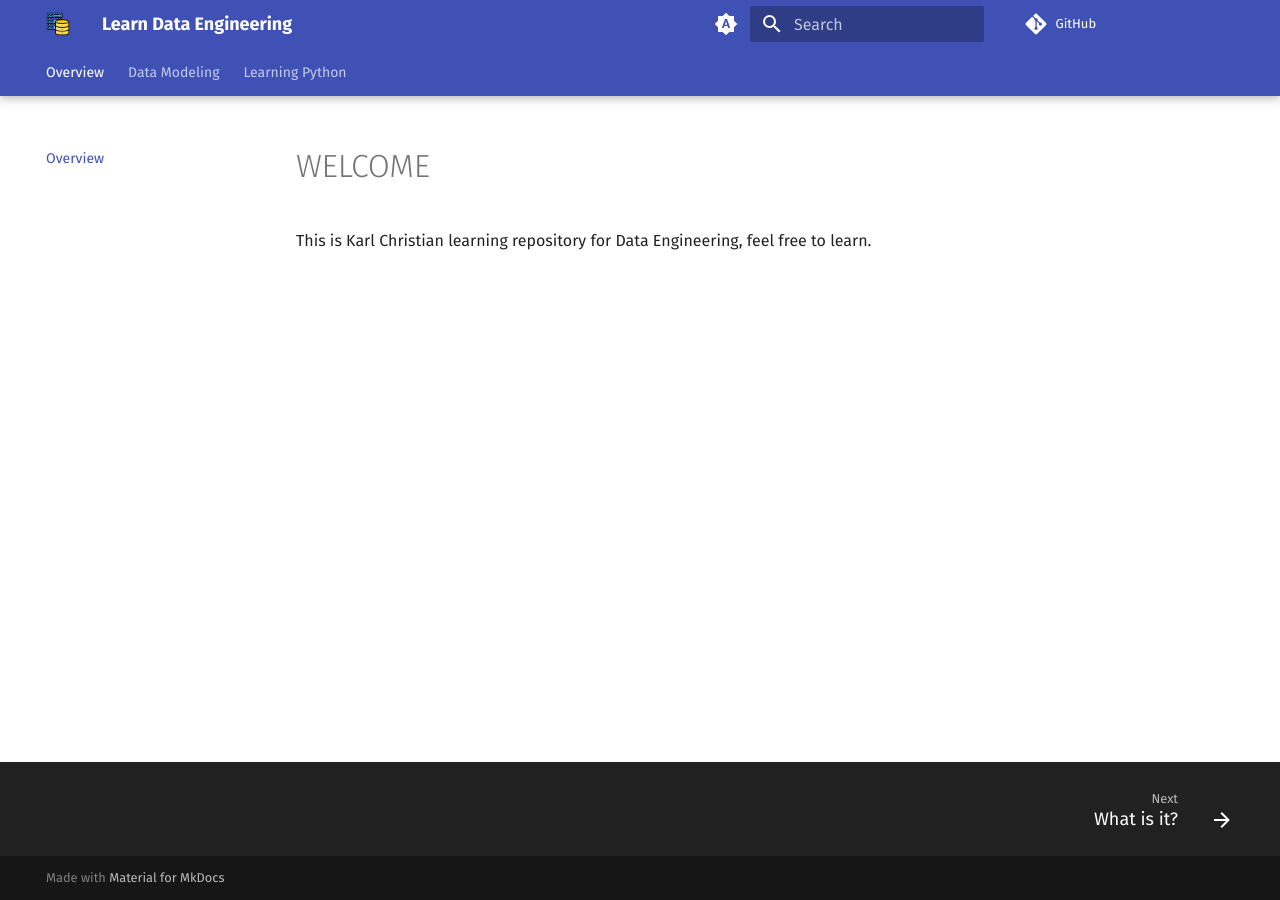
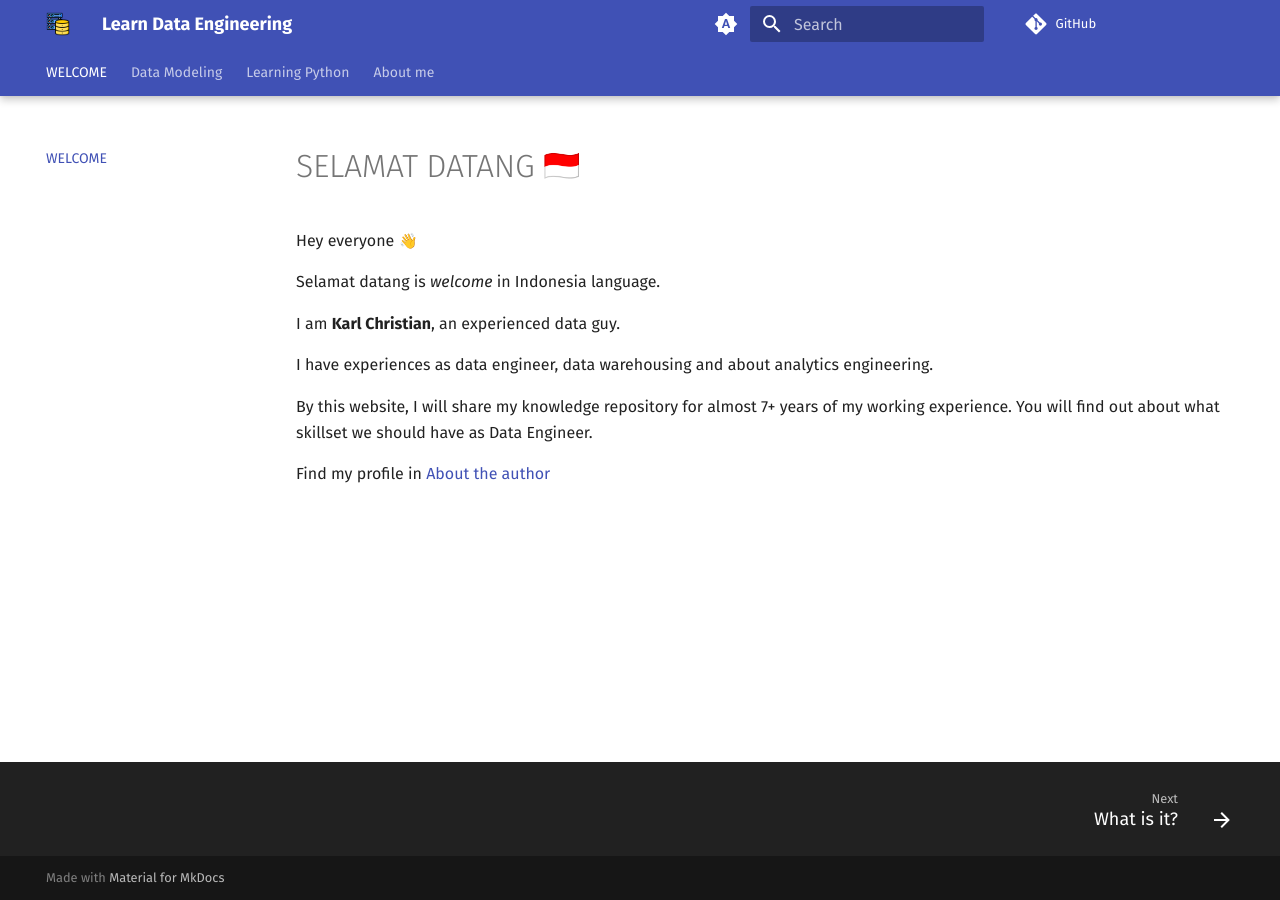
Before and after one commit to karlchris/data-engineering, an MkDocs documentation site: the page built from docs/index.md, in a window 1280 px wide. Built offline with MkDocs 1.6.1 and Material for MkDocs 9.7.7, drawn with Linux system fonts in a browser that asks for light colours; emoji names are drawn with the system emoji font; comment, search, counter and statistics services are not loaded.

Commit message:
add author (#5)

```diff
--- a/docs/index.md
+++ b/docs/index.md
@@ -1,3 +1,14 @@
-# WELCOME
+# SELAMAT DATANG :indonesia:
 
-This is Karl Christian learning repository for Data Engineering, feel free to learn.
+Hey everyone :wave:
+
+Selamat datang is _welcome_ in Indonesia language.
+
+I am **Karl Christian**, an experienced data guy.
+
+I have experiences as data engineer, data warehousing and about analytics engineering.
+
+By this website, I will share my knowledge repository for almost 7+ years of my working experience.
+You will find out about what skillset we should have as Data Engineer.
+
+Find my profile in [About the author](author.md)
--- a/mkdocs.yml
+++ b/mkdocs.yml
@@ -98,7 +98,7 @@ markdown_extensions:
 
 
 nav:
-  - Overview: 'index.md'
+  - WELCOME: 'index.md'
   - Data Modeling:
     - What is it?: 'data-modeling/README.md'
     - Dimensional Modeling:
@@ -129,3 +129,4 @@ nav:
       - CPU Scaling: 'learning-python/scaling-python/cpu-scaling/README.md'
       - Asynchronous Events: 'learning-python/scaling-python/async-solution/README.md'
       - Queue-based Distribution: 'learning-python/scaling-python/queue-distribution/README.md'
+  - About me: 'author.md'
```
Also changed, not shown: docs/author.md (added, +116 -0 lines), docs/assets/img/photo_small.jpeg (added).
